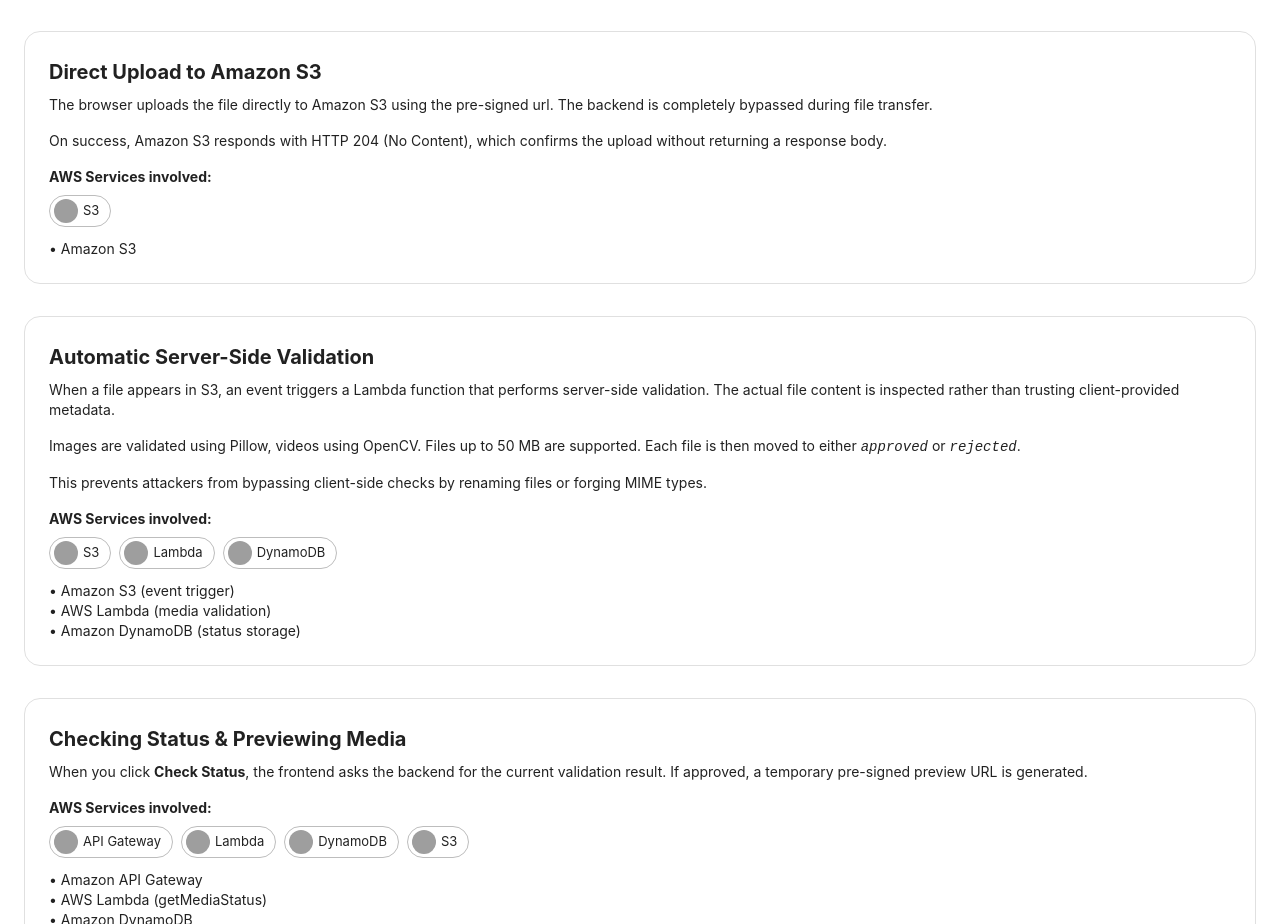
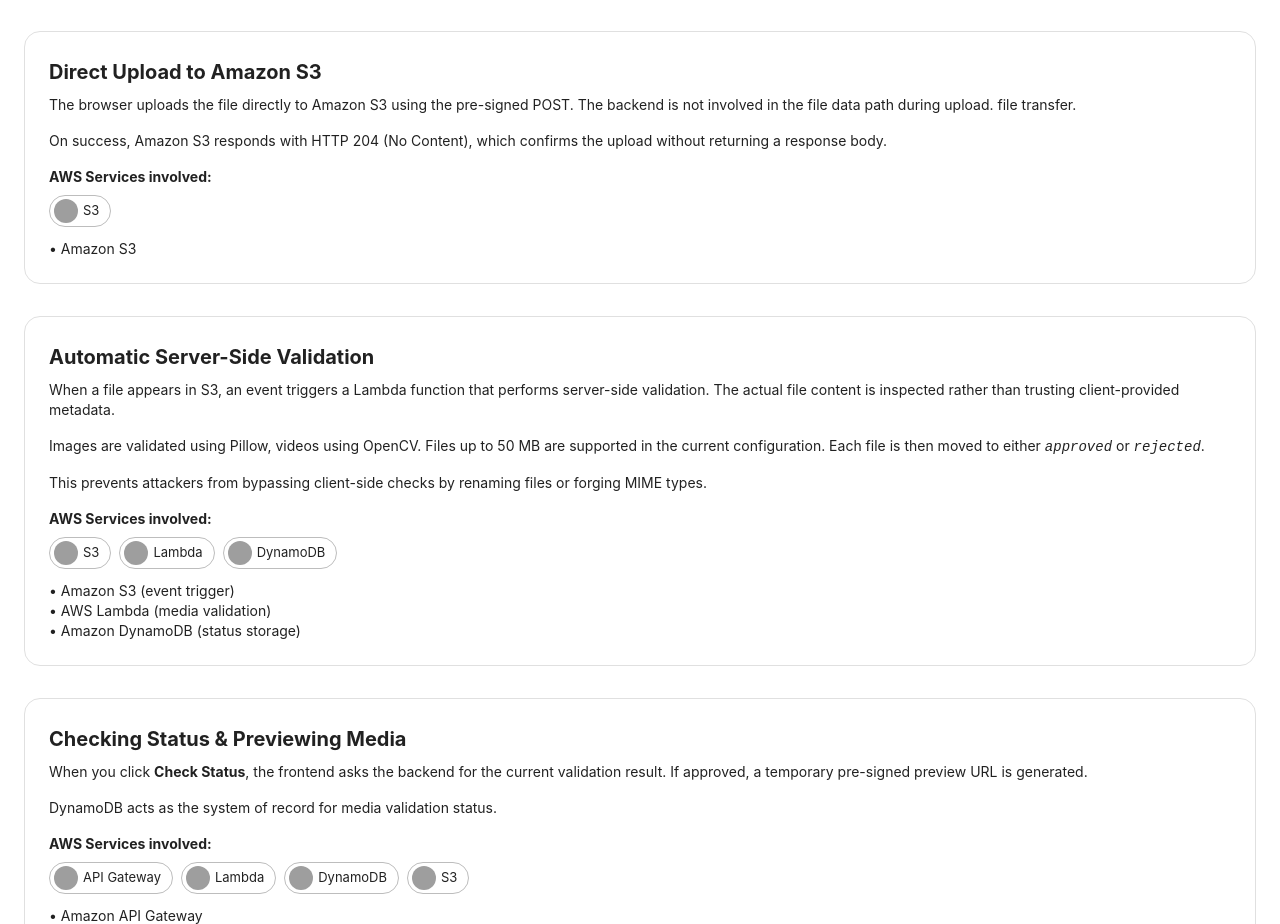
Before and after one commit to sujayamindev/serverless-media-upload-pipeline, a React (Vite) app in the folder smu-frontend/: page /how-this-works in a window 1280 px wide. Shown: the part 1188-2112 px from the top of the page. Built offline with nearby package versions, Linux system fonts and the light colour scheme; grey boxes are pictures that could not be loaded.

Commit message:
Update HowItWorksPage and UploadPage for clarity on file uploads and validation process

```diff
--- a/smu-frontend/src/pages/HowItWorksPage.jsx
+++ b/smu-frontend/src/pages/HowItWorksPage.jsx
@@ -155,7 +155,7 @@
                     </Typography>
                     <Typography variant="body2" paragraph>
                         The browser uploads the file directly to Amazon S3 using the
-                        pre-signed url. The backend is completely bypassed during
+                        pre-signed POST. The backend is not involved in the file data path during upload.
                         file transfer.
                     </Typography>
                     <Typography variant="body2" paragraph>
@@ -191,7 +191,7 @@
                     </Typography>
                     <Typography variant="body2" paragraph>
                         Images are validated using Pillow, videos using OpenCV.
-                        Files up to 50&nbsp;MB are supported. Each file is then moved
+                        Files up to 50&nbsp;MB are supported in the current configuration. Each file is then moved
                         to either <code><i>approved</i></code> or <code><i>rejected</i></code>.
                     </Typography>
                     <Typography variant="body2" paragraph>
@@ -243,6 +243,9 @@
                         When you click <strong>Check Status</strong>, the frontend asks
                         the backend for the current validation result. If approved, a
                         temporary pre-signed preview URL is generated.
+                    </Typography>
+                    <Typography variant="body2" paragraph>
+                        DynamoDB acts as the system of record for media validation status.
                     </Typography>
                     <Typography variant="body2">
                         <strong>AWS Services involved:</strong>
--- a/smu-frontend/src/pages/UploadPage.jsx
+++ b/smu-frontend/src/pages/UploadPage.jsx
@@ -231,7 +231,7 @@
             </Typography>
 
             <Typography variant="body2" color="text.secondary" sx={{ mb: 0 }}>
-              Upload an image and let the backend validate it.
+              Upload an image or video and let the backend validate it
             </Typography>
           </Box>
         </Box>
```
